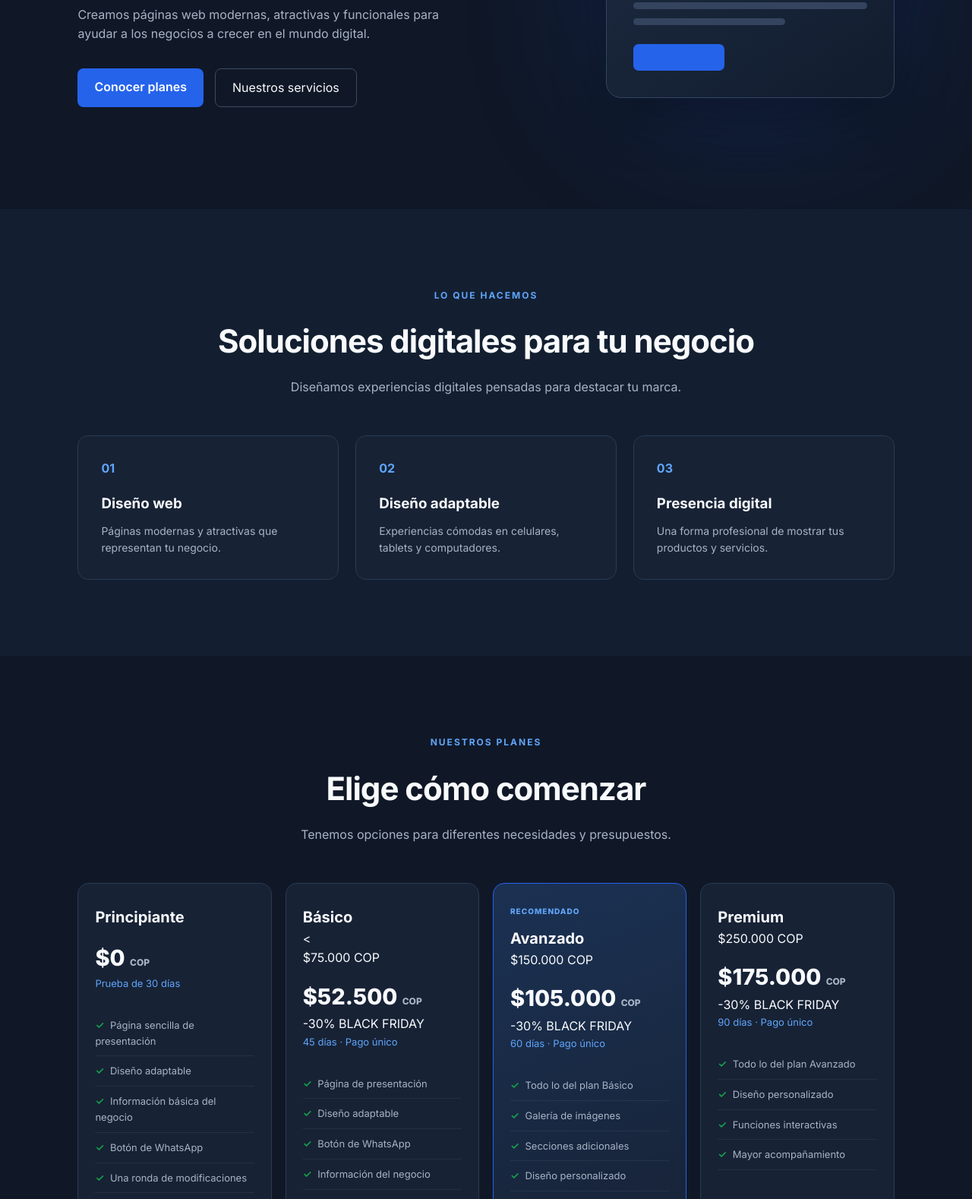
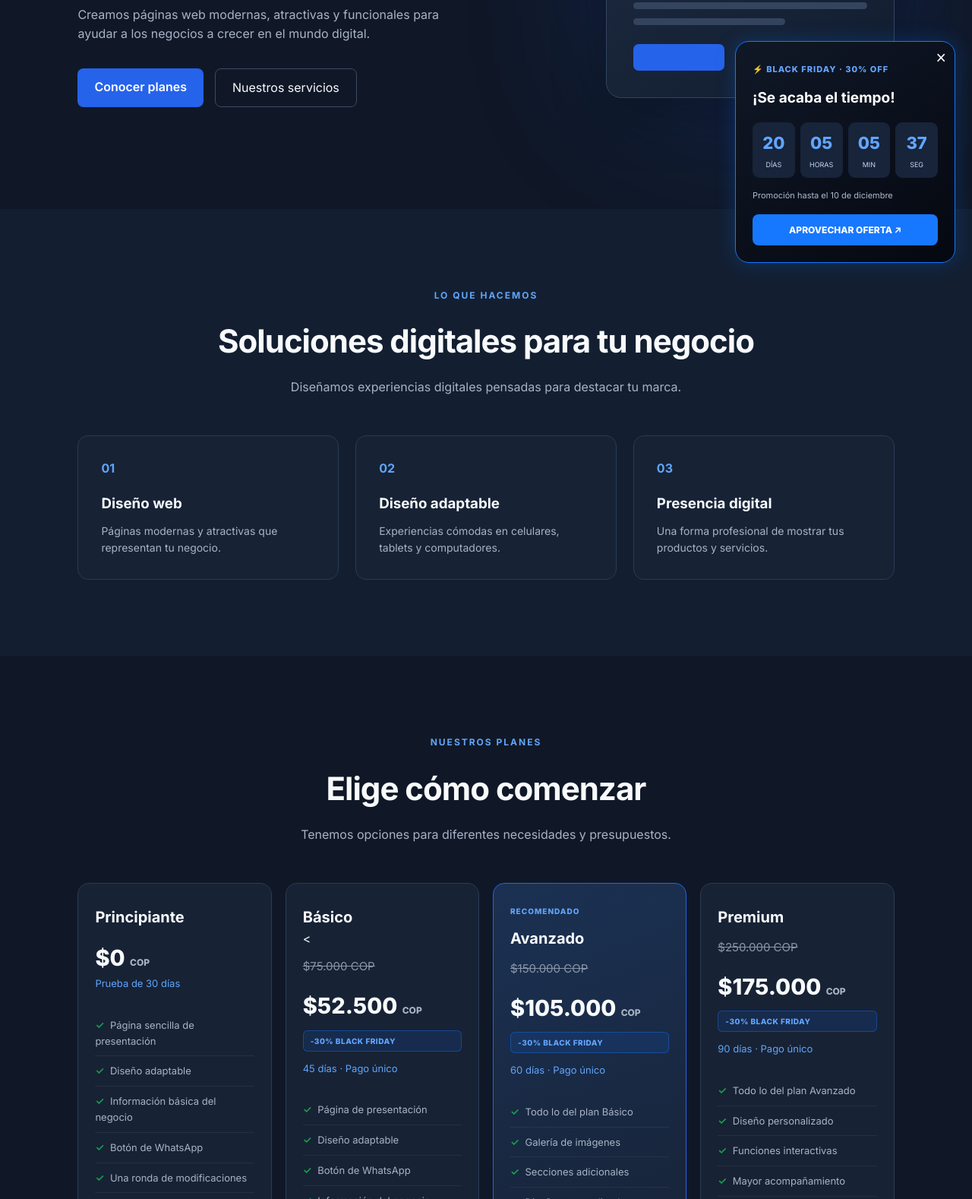
Before and after one commit to NEXORAWb/nexora-web, a plain HTML site: page index.html in a window 1280 px wide. Shown: the part 432-2010 px from the top of the page at 76% size. Drawn offline with Linux system fonts and the light colour scheme.

Commit message:
Refactor styles.css to improve organization and add effects

```diff
--- a/styles.css
+++ b/styles.css
@@ -914,3 +914,136 @@ html {
         font-size: 28px;
     }
 }
+
+/* ===== BLACK FRIDAY COUNTDOWN ===== */
+
+.black-friday-counter {
+    position: fixed;
+    right: 22px;
+    bottom: 22px;
+    z-index: 9999;
+    width: 290px;
+    padding: 22px;
+    background: linear-gradient(145deg, #101827, #050810);
+    border: 1px solid #1677ff;
+    border-radius: 18px;
+    box-shadow: 0 0 25px rgba(0, 119, 255, 0.25);
+    color: #ffffff;
+    font-family: inherit;
+    animation: counterAppear 0.7s ease;
+}
+
+.black-friday-counter .counter-label {
+    color: #62a5ff;
+    font-size: 11px;
+    font-weight: 800;
+    letter-spacing: 1px;
+}
+
+.black-friday-counter h3 {
+    font-size: 19px;
+    margin: 12px 0 16px;
+}
+
+.counter-time {
+    display: grid;
+    grid-template-columns: repeat(4, 1fr);
+    gap: 7px;
+}
+
+.counter-time div {
+    background: #17243a;
+    border-radius: 9px;
+    padding: 10px 3px;
+    text-align: center;
+}
+
+.counter-time strong {
+    display: block;
+    color: #62a5ff;
+    font-size: 22px;
+    font-weight: 800;
+}
+
+.counter-time small {
+    display: block;
+    color: #c5d5ec;
+    font-size: 9px;
+    margin-top: 4px;
+}
+
+.black-friday-counter p {
+    color: #aebbd0;
+    font-size: 11px;
+    margin: 15px 0;
+}
+
+.black-friday-counter > a {
+    display: block;
+    padding: 11px;
+    text-align: center;
+    text-decoration: none;
+    background: #1677ff;
+    color: white;
+    font-size: 12px;
+    font-weight: 800;
+    border-radius: 8px;
+    transition: 0.3s;
+}
+
+.black-friday-counter > a:hover {
+    background: #0054c7;
+    transform: translateY(-2px);
+}
+
+.counter-close {
+    position: absolute;
+    top: 8px;
+    right: 11px;
+    background: transparent;
+    border: none;
+    color: #ffffff;
+    font-size: 23px;
+    cursor: pointer;
+}
+
+@keyframes counterAppear {
+    from {
+        opacity: 0;
+        transform: translateY(20px);
+    }
+    to {
+        opacity: 1;
+        transform: translateY(0);
+    }
+}
+
+@media (max-width: 480px) {
+    .black-friday-counter {
+        width: 260px;
+        right: 12px;
+        bottom: 12px;
+        padding: 17px;
+    }
+}
+/* BLACK FRIDAY - PRECIOS */
+
+.plan-old-price {
+    color: #8995a8;
+    font-size: 15px;
+    text-decoration: line-through;
+    margin: 12px 0 2px;
+}
+
+.discount-tag {
+    display: inline-block;
+    margin: 8px 0 12px;
+    padding: 5px 9px;
+    color: #62a5ff;
+    background: rgba(22, 119, 255, 0.12);
+    border: 1px solid rgba(22, 119, 255, 0.4);
+    border-radius: 6px;
+    font-size: 10px;
+    font-weight: 800;
+    letter-spacing: 0.5px;
+}
```
